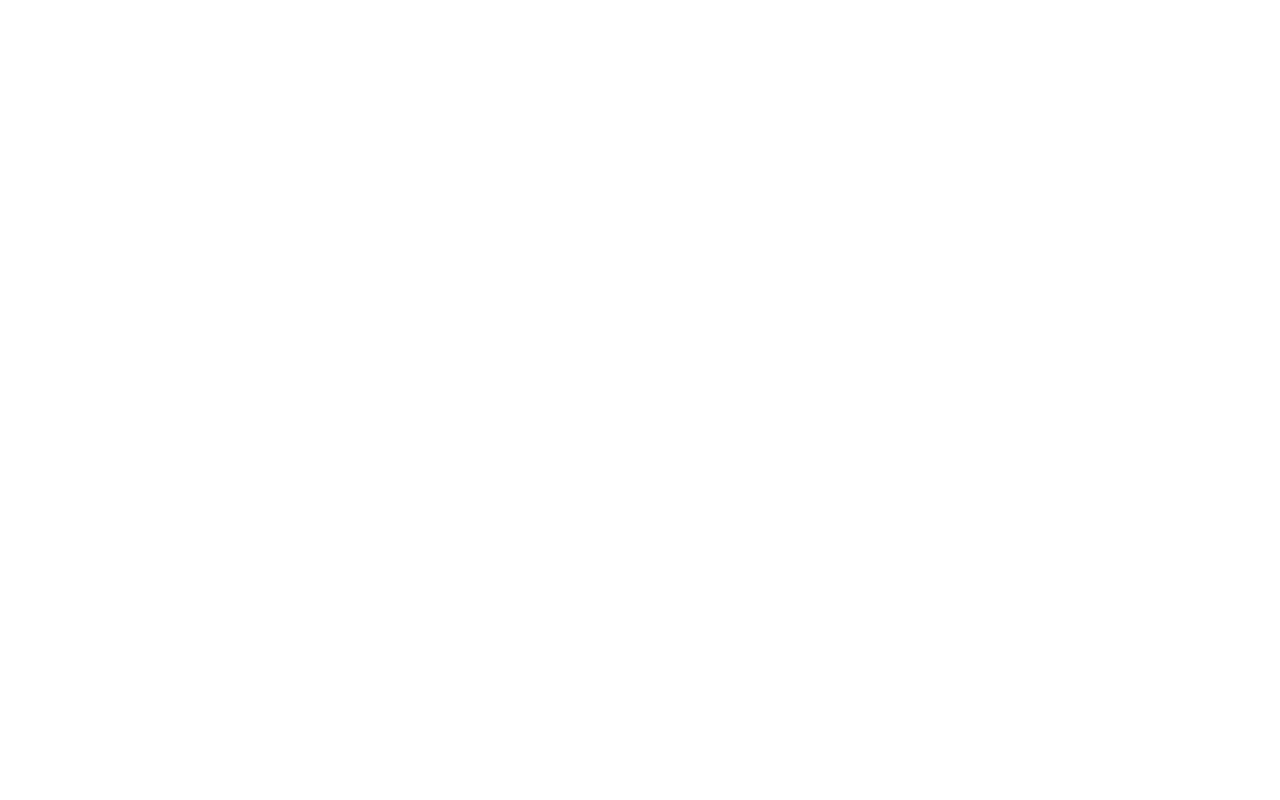
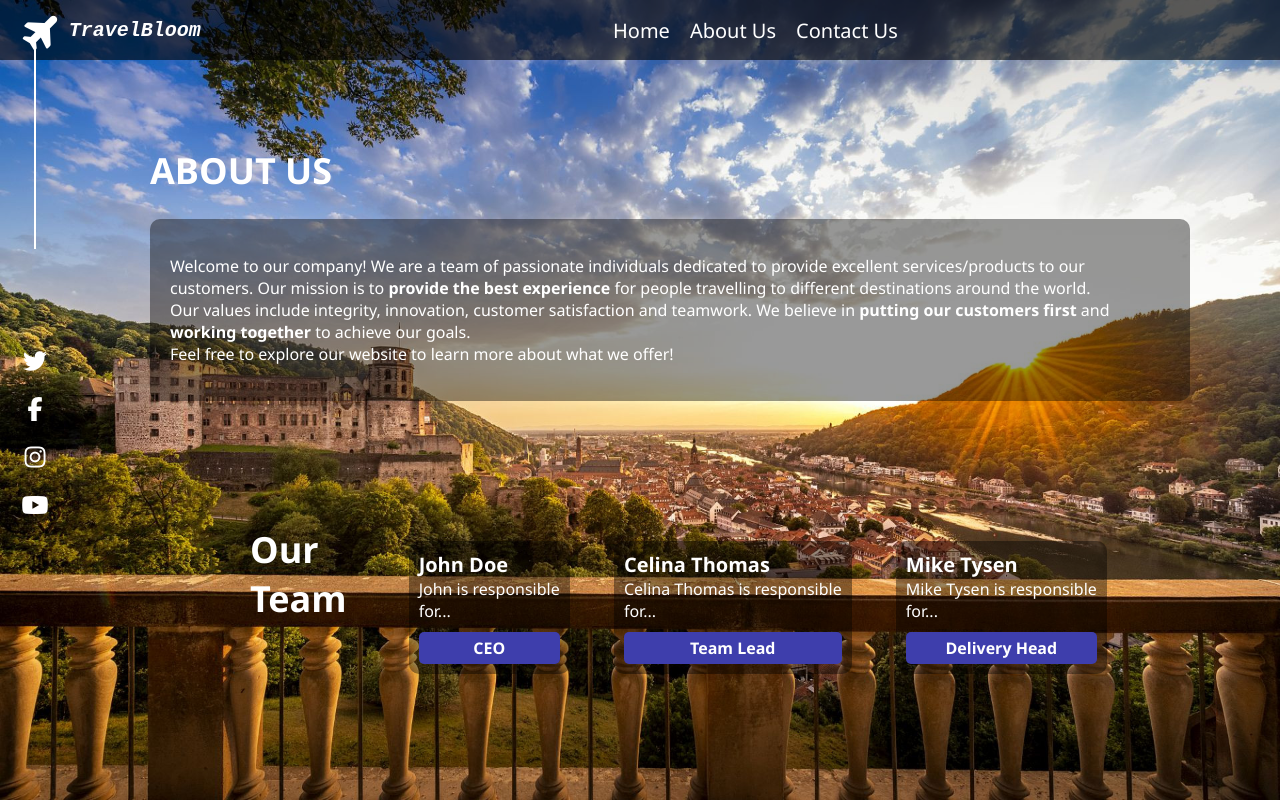
Before and after one commit to joe-11/travelRecommendation, a plain HTML site: page aboutUs.html in a window 1280 px wide. Drawn offline with Linux system fonts and the light colour scheme.

Commit message:
contact us

```diff
--- a/aboutUs.html
+++ b/aboutUs.html
@@ -0,0 +1,66 @@
+<!DOCTYPE html>
+<html lang="en">
+    <head>
+        <meta charset="UTF-8">
+        <meta name="viewport" content="width=device-width, initial-scale=1.0">
+        <title>TravelBloom:Home</title>
+        <link rel="stylesheet" href="style.css">
+        <link rel="stylesheet" href="https://cdnjs.cloudflare.com/ajax/libs/font-awesome/7.0.0/css/all.min.css">
+    </head>
+
+    <body>
+        <nav>
+            <div class="logo-div">
+                <div class="logo-icon"><i class="fa-solid fa-plane"></i></div>
+                <span class="logo">TravelBloom</span>
+            </div>
+
+            <div class="nav-center">
+                <a href="index.html">Home</a>
+                <a href="aboutUs.html">About Us</a>
+                <a href="contactUs.html">Contact Us</a>
+            </div>
+        </nav>
+        <br>
+        <div class='socialMediaIcons'>
+            <div class="socialMediaLine"></div>
+            <a href="https://x.com/" class="socialMediaIcon"><i class="fab fa-twitter"></i></a>
+            <a href="https://www.facebook.com/" class="socialMediaIcon"><i class="fab fa-facebook-f"></i></a>
+            <a href="https://www.instagram.com/" class="socialMediaIcon"><i class="fab fa-instagram"></i></a>
+            <a href="https://www.youtube.com/" class="socialMediaIcon"><i class="fab fa-youtube"></i></a>
+        </div>
+
+        <div class="about-content">
+            <h1>ABOUT US</h1>
+            <div class="about-description">
+                <p>Welcome to our company! We are a team of passionate individuals dedicated to provide excellent services/products to our customers. Our mission is to <b>provide the best experience</b> for people travelling to different destinations around the world.<br>
+                Our values include integrity, innovation, customer satisfaction and teamwork. We believe in <b>putting our customers first</b> and <b>working together</b> to achieve our goals.<br>
+                Feel free to explore our website to learn more about what we offer!</p>
+            </div>
+            <div class="team-container">
+                <div class="team-header">
+                    <h1>Our Team</h1>
+                </div>
+                <div class="team-members">
+                    <div class="team-member">
+                        <b>John Doe</b><br>
+                        <span>John is responsible<br>for...</span><br>
+                        <div class="role">CEO</div>
+                    </div>
+                    <div class="team-member">
+                        <b>Celina Thomas</b><br>
+                        <span>Celina Thomas is responsible<br>for...</span><br>
+                        <div class="role">Team Lead</div>
+                    </div>
+                    <div class="team-member">
+                        <b>Mike Tysen</b><br>
+                        <span>Mike Tysen is responsible<br>for...</span><br>
+                        <div class="role">Delivery Head</div>
+                    </div>
+                </div>
+            </div>
+        </div>
+
+        <script src="travel_recommendation.js"></script>
+    </body>
+</html>
--- a/style.css
+++ b/style.css
@@ -125,12 +125,13 @@ nav {
     transition: color 0.3s;
 }
 
-.btn_BookNow{
+.btn_BookNowDiv{
+    position: fixed;
     padding-left: 100px;
-    padding-top: 1000px;
+    top: 60%;
 }
 
-.btn_BookNow.button{
+.btn_BookNow{
     font-size: 15px;
     font-weight: bold;
     color: white;
@@ -189,6 +190,7 @@ nav {
 
 .team-container {
     margin-top: 100px;
+    margin-left: 100px;
     display: flex;
 }
 
@@ -198,7 +200,6 @@ nav {
 }
 
 .team-members {
-    background-color: rgba(0, 0, 0, 0.4);
     border-radius: 10px;
     display: inline-block;
     justify-content: space-between;
@@ -206,15 +207,15 @@ nav {
     margin-right: 70px;
     height: 150px;
     width: 100%;
+    text-align: left;
 }
 
 .team-member {
-    background-color: rgba(0, 0, 0, 0.3);
+    background-color: rgba(0, 0, 0, 0.4);
     padding: 10px;
     border-radius: 10px;
-    width: 27.25%;
+    width: fit-content;
     margin: 20px;
-    text-align: center;
     display: inline-block;
 }
 
@@ -226,13 +227,14 @@ nav {
     font-size: 16px;
 }
 
-.designation {
-    border: 1px solid black;
-    background-color: white;
-    color: black;
+.role {
+    background-color: rgb(62, 62, 172);
+    color: white;
     padding: 5px;
     border-radius: 5px;
     margin-top: 10px;
+    text-align: center;
+    font-weight: bold;
 }
 
 .contact-content {
```
Also changed, not shown: index.html (+4 -1 lines), travel_recommendation_api.json (+10 -10 lines).
